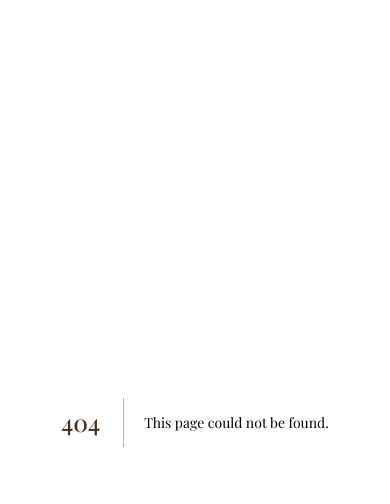
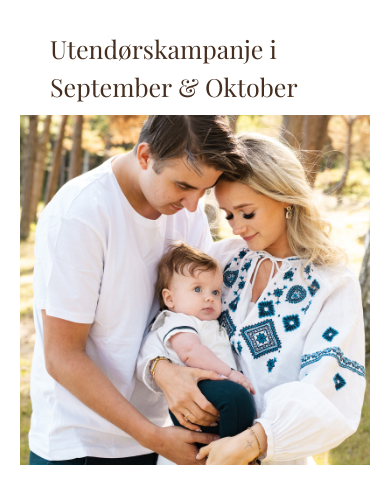
Before and after one commit to Mokki78/min, a Next.js app: page /utendors in a window 390 px wide. Before the commit this address had no page. Shown: the top 504 px of the page. Built offline with nearby package versions, Linux system fonts and the light colour scheme; a web font is replaced by a local one.

Commit message:
feat: Add new images and text to family

```diff
--- a/src/app/globals.css
+++ b/src/app/globals.css
@@ -60,6 +60,7 @@ h2 {
   font-optical-sizing: auto;
   font-style: bold;
   font-size: 35px;
+  color: #9b8c82;
 }
 
 h3 {
@@ -131,6 +132,11 @@ nav {
   height: 100px;
 }
 
+.banner-image {
+  display: flex;
+  margin: 0 auto;
+}
+
 .line {
   flex: 1;
   height: 1px;
@@ -179,12 +185,13 @@ nav {
 .hero-text_main {
   display: flex;
   flex-direction: column;
-  margin-right: 150px;
+  margin-left: 150px;
 }
 
 .hero-img_main {
   border: 0.5px solid #9b8c82;
   width: 700px;
+  margin-right: 100px;
 }
 
 .hero-container {
@@ -218,8 +225,8 @@ nav {
   font-family: "Playfair Display", serif;
   font: 20px;
   position: absolute;
-  top: 700px;
-  left: 300px;
+  top: 770px;
+  left: 350px;
   background-color: white;
   cursor: pointer;
 }
@@ -254,6 +261,7 @@ nav {
   background-color: #c2b8b0;
   height: 400px;
   margin-top: 200px;
+  margin-bottom: 100px;
   color: white;
   font-size: 40px;
   display: flex;
@@ -295,10 +303,7 @@ margin-right: 70px;
   margin-left: 70px;
   margin-top: 50px;
   margin-bottom: 100px;
-
-
 }
-
 
 .contact-form {
   display: flex;
@@ -310,20 +315,17 @@ margin-bottom: 100px;
   border: 1px solid rgba(155, 140, 130, 0.6);
 }
 
-.form-control{
+.form-control {
   display: flex;
   border: 1px solid rgba(155, 140, 130, 0.6);
   width: 600px;
-
 }
 
 .form-group {
   font-family: "Playfair Display", serif;
   font-size: 16px;
   font-weight: normal;
-  border:rgba(155, 140, 130, 0.6);
-
-
+  border: rgba(155, 140, 130, 0.6);
 }
 
 .btn-contact {
@@ -331,7 +333,6 @@ margin-bottom: 100px;
   border: 0.5px solid #9b8c82;
   font-family: "Playfair Display", serif;
   font: 20px;
-
   background-color: white;
   cursor: pointer;
 }
@@ -407,7 +408,7 @@ margin-bottom: 100px;
   padding: 40px;
 }
 
-.logo-footer-logo{
+.logo-footer-logo {
   height: 70px;
   display: flex;
   margin-top: 0 auto;
@@ -470,7 +471,7 @@ margin-bottom: 100px;
   display: flex;
   align-items: flex-end;
   justify-content: center;
-  background: rgba(0, 0, 0, 0.35)
+  background: rgba(0, 0, 0, 0.35);
 }
 
 .mobile-modal {
@@ -478,7 +479,7 @@ margin-bottom: 100px;
 
   width: 100%;
   max-width: 600px;
-  max-height: 90vh ;
+  max-height: 90vh;
   overflow-y: auto;
   background: white;
   padding: 40px 25px 30px;
@@ -512,11 +513,7 @@ margin-bottom: 100px;
 .phone-number {
   font-size: 18px;
   margin-top: 20px;
-
 }
-
-
-
 
 @media screen and (max-width: 800px) {
   .logo-footer-container {
@@ -538,12 +535,53 @@ margin-bottom: 100px;
   }
 }
 
+@media screen and (max-width: 800px) {
+  .hero-container_main {
+    flex-direction: column-reverse;
+    padding: 50px;
+    gap: 50px;
+  }
+}
 
 @media screen and (max-width: 800px) {
   .hero-container {
     flex-direction: column;
     padding: 20px;
     gap: 10px;
+  }
+}
+
+@media screen and (max-width: 800px) {
+  .hero-text_main {
+    display: flex;
+    margin: 0 auto;
+    flex-direction: column;
+    margin-right: 1px;
+    padding-bottom: 20px;
+  }
+}
+
+@media screen and (max-width: 800px) {
+  .hero-img_main {
+    border: 0.5px solid #9b8c82;
+    width: 700px;
+    display: flex;
+    margin: 0 auto;
+  }
+}
+
+@media screen and (max-width: 800px) {
+  .hero-text {
+    margin-left: 30px;
+    margin-right: 30px;
+    gap: 10px;
+    padding-top: 10px;
+  }
+}
+
+@media screen and (max-width: 800px) {
+  .hero-change {
+    flex-direction: column-reverse;
   }
 }
 
@@ -586,14 +624,6 @@ margin-bottom: 100px;
 }
 
 @media screen and (max-width: 800px) {
-  .hero-container_main {
-    flex-direction: column-reverse;
-    padding: 50px;
-    gap: 50px;
-  }
-}
-
-@media screen and (max-width: 800px) {
   h1 {
     font-size: 25px;
   }
@@ -618,28 +648,6 @@ margin-bottom: 100px;
 }
 
 @media screen and (max-width: 800px) {
-  .hero-text_main {
-    flex-direction: column;
-    margin-right: 1px;
-  }
-}
-
-@media screen and (max-width: 800px) {
-  .hero-text {
-    margin-left: 30px;
-    margin-right: 30px;
-    gap: 10px;
-    padding-top: 10px;
-  }
-}
-
-@media screen and (max-width: 800px) {
-  .hero-change {
-    flex-direction: column-reverse;
-  }
-}
-
-@media screen and (max-width: 800px) {
   .banner {
     display: none;
   }
@@ -655,12 +663,12 @@ margin-bottom: 100px;
 @media screen and (max-width: 800px) {
   .booking-button {
     position: static;
-    padding: 10px 50px;
+    padding: 10px 150px;
     border: 0.5px solid #9b8c82;
     font-family: "Playfair Display", serif;
     font-size: 16px;
     background-color: FFFFFF;
-    margin-top: 20px;
+    margin-top: 60px;
   }
 }
 
@@ -725,7 +733,6 @@ margin-bottom: 100px;
     height: 30px;
     margin-top: 10px;
     margin-bottom: 10px;
-
   }
 }
 
@@ -780,8 +787,6 @@ margin-bottom: 100px;
     background-color: white;
 
     z-index: 1000;
-
-
   }
 }
 
--- a/src/app/komponenter/Hero.tsx
+++ b/src/app/komponenter/Hero.tsx
@@ -5,9 +5,8 @@ export default function Hero() {
     <>
       <section className="hero-container_main">
         <div className="hero-text_main">
-          <h1>Portrett fotograf med studio</h1>
-          <h1>på Hedrum i Larvik</h1>
-          <h3>Nyfødt, baby, familie og signature portrett</h3>
+          <h1>Portrett fotograf med studio på Hedrum i Larvik</h1>
+          <h2>Nyfødt, baby, familie og signature portrett</h2>
           <div className="button-container">
             <Link
             href="https://fotografmonikasaele15.pixieset.com/booking/"
--- a/src/app/layout.tsx
+++ b/src/app/layout.tsx
@@ -20,7 +20,7 @@ const geistMono = Geist_Mono({
 });
 
 export const metadata: Metadata = {
-  title: "Fotograf Monika Sæle sin hjemmeside.",
+  title: "Fotograf Monika Sæle, portrettstudio i Larvik.",
   description: "Portrettstudio på Hedrum i Larvik. Baby, nyfødt, familie og signature portrett",
 };
 
--- a/src/app/tjenester/familie/page.tsx
+++ b/src/app/tjenester/familie/page.tsx
@@ -169,8 +169,8 @@ export default function Familie() {
         </div>
 
         {/* Image side */}
-        <div className="flex justify-center">
-          <div className="w-full max-w-md">
+        <div className="flex">
+          <div className=" justify-center align-itens-center ">
             <Image
                 src="/onthebeach.jpg"
                 alt="Fotograf på stranden"
--- a/src/app/tjenester/portrett/page.tsx
+++ b/src/app/tjenester/portrett/page.tsx
@@ -15,6 +15,7 @@ export default function Portrett() {
       <HeroPortrett />
       <Beautiful />
       <TextAreaPortrett />
+
       <GalleryPortrett />
 
       <section className="container py-16 px-6 grid md:grid-cols-2 items-center gap-12">
@@ -55,8 +56,8 @@ export default function Portrett() {
           </div>
         </div>
         {/* Image side */}
-        <div className="flex justify-center">
-          <div className="w-full max-w-md">
+        <div className="flex">
+          <div className=" justify-center align-itens-center ">
             <Image
               src="/portrett-fotograf_vestfold_telemark_oslo_buskerud_3.jpg"
               alt="Fotograf på stranden"
--- a/src/app/tjenester/utendørs/page.tsx
+++ /dev/null
@@ -1,31 +0,0 @@
-import Header from "../../komponenter/Header"
-
-export default function Ute() {
-
-    return (
-
-        <>
-        <Header />
-        <section className="hero-container">
-        <div className="hero-text">
-          <h1>Utendørskampanje i august-september</h1>
-        </div>
-        <div>
-          <div>
-            {" "}
-            <img src="../kirsti.jpg" className="hero-img" />
-          </div>
-           <div>
-            <h3>
-              {" "}
-            </h3>
-          </div>
-        </div>
-      </section>
-
-
-
-
-        </>
-    )
-}
--- /dev/null
+++ b/src/app/utendors/page.tsx
@@ -0,0 +1,23 @@
+import Header from "../komponenter/Header";
+
+export default function Ute() {
+  return (
+    <>
+
+      <section className="hero-container">
+        <div className="hero-text">
+          <h1>Utendørskampanje i September & Oktober</h1>
+        </div>
+        <div>
+          <div>
+            {" "}
+            <img src="../portrettfotograf_familiefotograf_vestfold_telemark_5.jpg" className="hero-img" />
+          </div>
+          <div>
+            <h3> </h3>
+          </div>
+        </div>
+      </section>
+    </>
+  );
+}
```
Also changed, not shown: src/app/komponenter/FooterImageFamilie.tsx (+1 -1 lines), public/portrettfotograf_familiefotograf_vestfold_telemark_3.jpg (added), public/portrettfotograf_familiefotograf_vestfold_telemark_5.jpg (added). Lines whose indentation alone changed are shown as unchanged.
